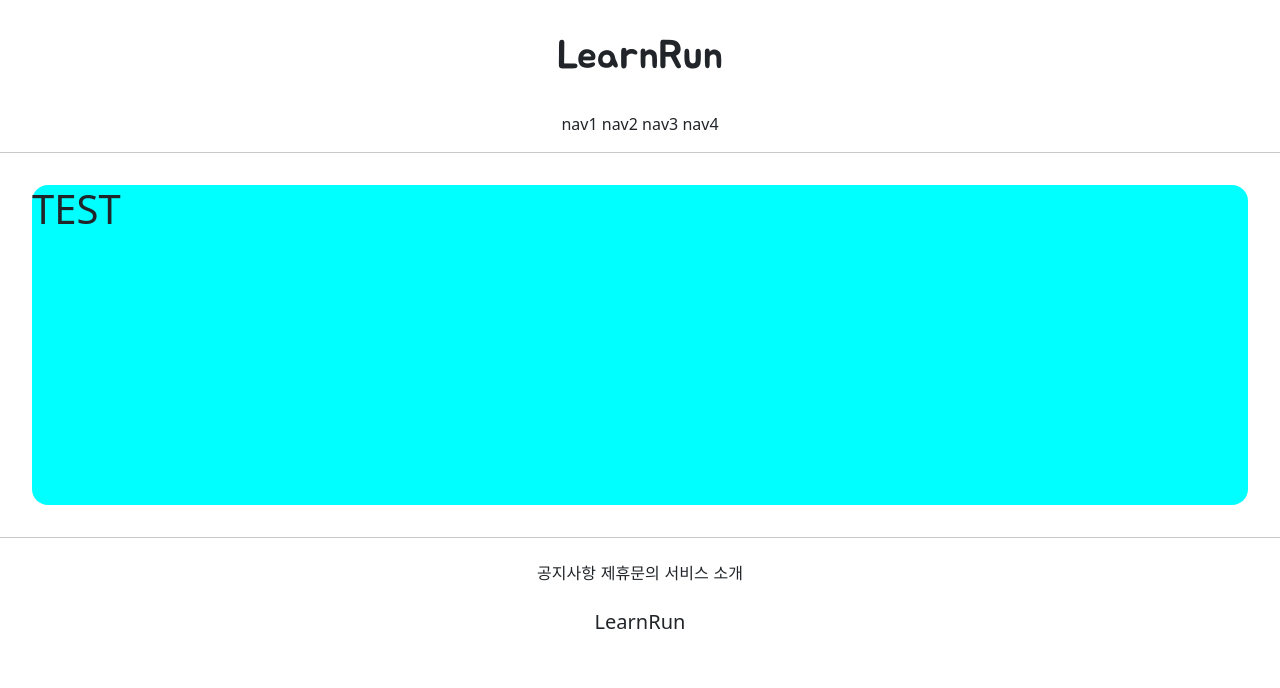
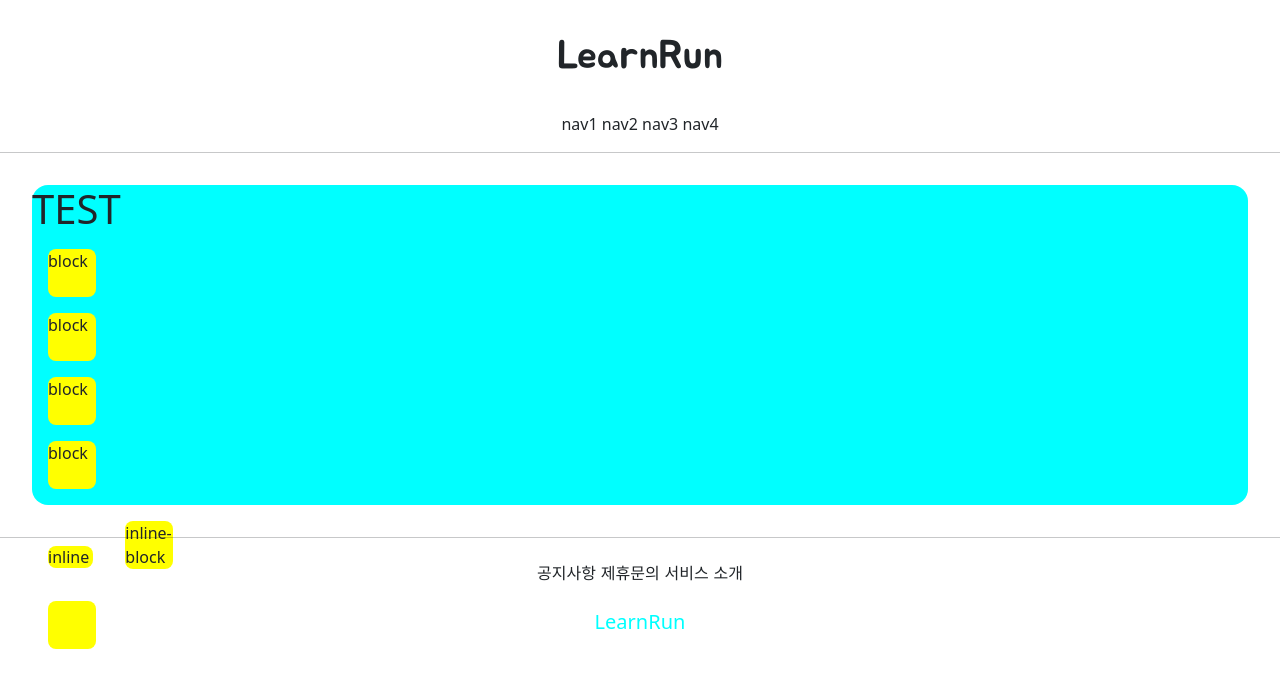
Before and after one commit to RunLearn/Ai_school_4-django-web, a Django app: page /hello/helloman/ in a window 1280 px wide. Shown: the top 688 px of the page. Run offline with Django 3.2, Linux system fonts and the light colour scheme; parts of the project's set-up code (start-up, migrations or seed data) failed here and were passed over.

Commit message:
2020-07-07 뭐랄까.. block? 디스플레이 속성!!@

```diff
--- a/helloapp/templates/helloapp/helloworld.html
+++ b/helloapp/templates/helloapp/helloworld.html
@@ -2,8 +2,29 @@
 
 {% block content %}
 
+    <style>
+        .testing{
+            background-color: yellow;
+            margin : 1rem;
+            width: 48px;
+            height: 48px;
+            border-radius: .5rem;
+        }
+    </style>
+
+
     <div style = "height: 20rem; background-color: aqua; margin: 2rem; border-radius: 1rem;">
         <h1>TEST</h1>
+        <div class = "testing" style = "display : block"> block </div>
+        <div class = "testing" style = "display : block"> block </div>
+        <div class = "testing" style = "display : block"> block </div>
+        <div class = "testing" style = "display : block"> block </div>
+        <div class = "testing" style = "display : inline"> inline </div>
+        <div class = "testing" style = "display : none"> none </div>
+        <div class = "testing" style = "display : inline-block"> inline-block </div>
+        <div class = "testing" ></div>
     </div>
 
+
+
 {%  endblock %}
--- a/static/base.css
+++ b/static/base.css
@@ -11,5 +11,5 @@
 }
 
 .learnrun_footer_logo{
-    margin-top: 1.5rem;
+    margin-top: 1.5rem; color : aqua;
 }
--- a/templates/footer.html
+++ b/templates/footer.html
@@ -5,6 +5,7 @@
         <span>제휴문의</span>
         <span>서비스 소개</span>
     </div>
+
     <div class = "learnrun_footer_logo">
         <h5>LearnRun</h5>
     </div>
--- a/templates/header.html
+++ b/templates/header.html
@@ -1,4 +1,5 @@
 <div style = 'text-align: center'>
+
     <div class = "learnrun_header_logo">
         <h1>LearnRun</h1>
     </div>
@@ -8,4 +9,5 @@
         <span>nav3</span>
         <span>nav4</span>
     </div>
+
 </div>
```
